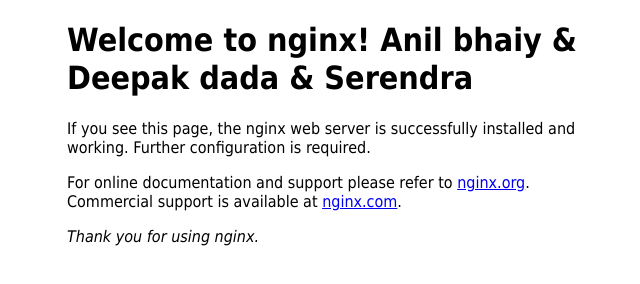
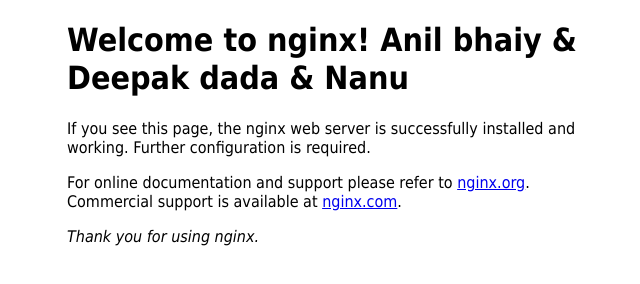
Before and after one commit to tuzsepyarhonahiraha/centralgit, a plain HTML site: page index.html in a window 1280 px wide. Shown: the whole page, without its empty margins (293-933 px from the left). Drawn offline with Linux system fonts and the light colour scheme.

Commit message:
Update index.html

```diff
--- a/index.html
+++ b/index.html
@@ -9,7 +9,7 @@
 </style>
 </head>
 <body>
-<h1>Welcome to nginx! Anil bhaiy & Deepak dada & Serendra </h1>
+<h1>Welcome to nginx! Anil bhaiy & Deepak dada & Nanu </h1>
 <p>If you see this page, the nginx web server is successfully installed and
 working. Further configuration is required.</p>
 
```
